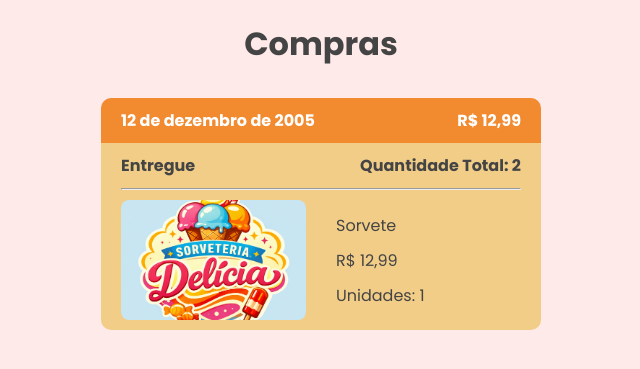
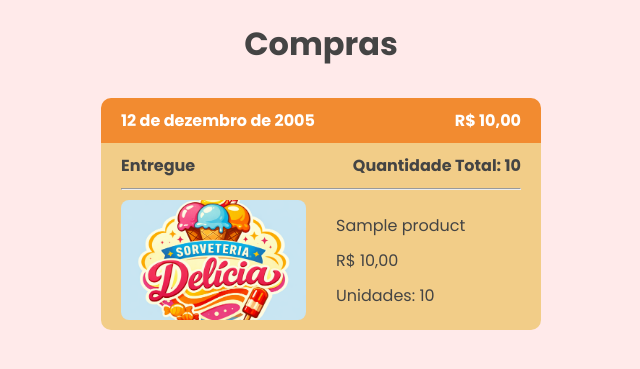
Before and after one commit to ericSilvaP/simple-ice-cream-parlor-system, a Django app: page /compras/ in a window 1280 px wide. Shown: the part 96-465 px from the top of the page, without its empty margins (319-959 px from the left). Run offline with Django 5.2, Linux system fonts and the light colour scheme; a user stored in the database is signed in; tables that the repository leaves empty hold one stand-in row (values such as "Sample post"); some libraries are stand-ins or nearby versions.

Commit message:
feat: show order info in cards

```diff
--- a/products/templates/products/pages/orders.html
+++ b/products/templates/products/pages/orders.html
@@ -6,6 +6,8 @@
   <div class="orders-container container-center">
     <h1 class="bold-title">Compras</h1>
     {% include 'global/partials/messages.html' %}
-    {% include 'products/partials/order-card.html' %}
+    {% for order in orders %}
+      {% include 'products/partials/order-card.html' %}
+    {% endfor %}
   </div>
 {% endblock content %}
--- a/products/templates/products/partials/order-card.html
+++ b/products/templates/products/partials/order-card.html
@@ -1,14 +1,18 @@
 <div class="order-card-container">
   <div class="order-header">
     <span class="order-date">12 de dezembro de 2005</span>
-    <span class="order-total-value">R$ 12,99</span>
+    <span class="order-total-value">R$ {{ order.total_value }}</span>
   </div>
   <div class="order-body">
     <div class="order-body-header">
       <span>Entregue</span>
-      <span>Quantidade Total: 2</span>
+      <span>Quantidade Total: {{ order.items_number }}</span>
     </div>
     <hr>
-    <div class="order-products">{% include 'products/partials/order-product-card.html' %}</div>
+    <div class="order-products">
+      {% for item in order.items.all %}
+        {% include 'products/partials/order-product-card.html' %}
+      {% endfor %}
+    </div>
   </div>
 </div>
--- a/products/templates/products/partials/order-product-card.html
+++ b/products/templates/products/partials/order-product-card.html
@@ -9,8 +9,8 @@
     {% endif %}
   </div>
   <div class="order-product-info">
-    <span>Sorvete</span>
-    <span>R$ 12,99</span>
-    <span>Unidades: 1</span>
+    <span>{{ item.product.name }}</span>
+    <span>R$ {{ item.product.price }}</span>
+    <span>Unidades: {{ item.quantity }}</span>
   </div>
 </div>
--- a/products/views.py
+++ b/products/views.py
@@ -7,6 +7,7 @@ from django.views.decorators.http import require_POST
 from .forms import LoginUserForm, RegisterUserForm
 from django.contrib.auth import authenticate, login, logout
 from django.contrib.auth.decorators import login_required
+from django.db.models import Sum
 
 
 def show_products(request):
@@ -148,4 +149,8 @@ def logout_view(request):
 
 @login_required(login_url="products:login_user")
 def orders_view(request):
-    return render(request, "products/pages/orders.html")
+    orders = Order.objects.filter(user=request.user).annotate(
+        items_number=Sum("items__quantity")
+    )
+
+    return render(request, "products/pages/orders.html", context={"orders": orders})
```
